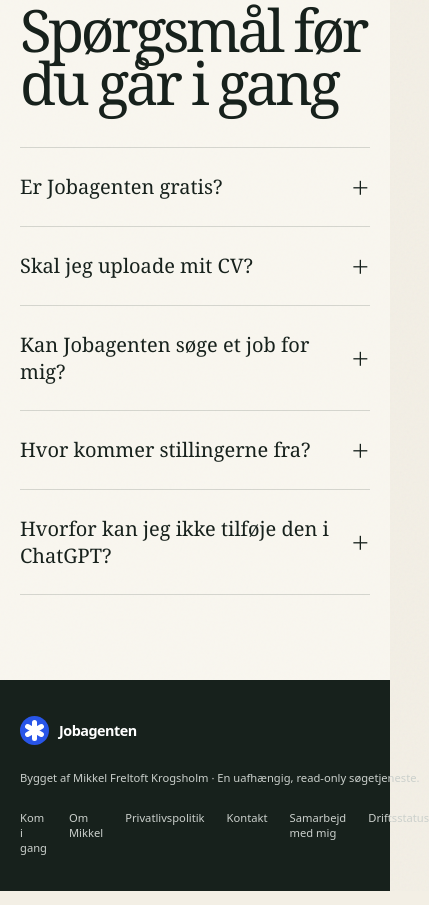
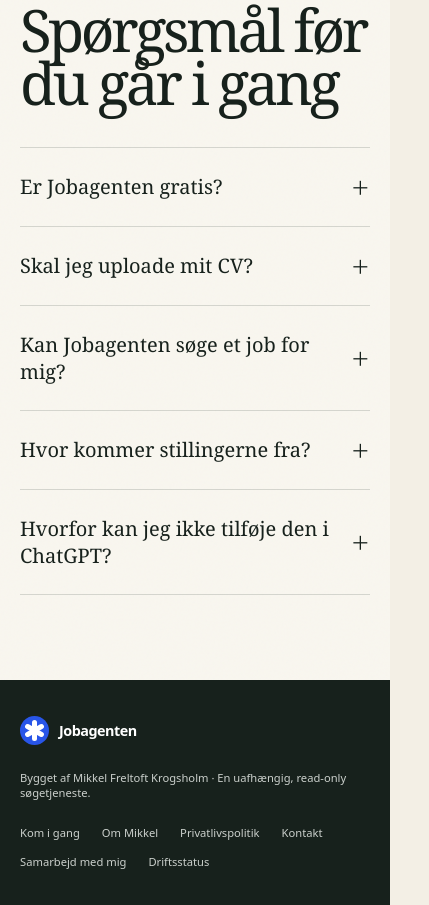
Before and after one commit to mikkelkrogsholm/job-agent, a website with bundled scripts: page web/index.html in a window 390 px wide. Shown: the part 7845-8750 px from the top of the page, 429 px wide, since content can reach past the window. Built offline with nearby package versions, Linux system fonts and the light colour scheme.

Commit message:
Prevent mobile footer overflow

```diff
--- a/web/styles.css
+++ b/web/styles.css
@@ -928,7 +928,8 @@ details[open] .summary-plus { transform: rotate(45deg); }
 .site-footer { display: grid; grid-template-columns: 1fr 1fr auto; align-items: center; gap: 25px; padding-top: 42px; padding-bottom: 42px; color: #cbd0cc; background: var(--ink); }
 .footer-wordmark { color: white; }
 .site-footer p { margin: 0; font-size: .7rem; }
-.site-footer > div { display: flex; gap: 22px; font-size: .7rem; }
+.site-footer > * { min-width: 0; }
+.site-footer > div { display: flex; flex-wrap: wrap; gap: 14px 22px; font-size: .7rem; }
 
 .js [data-scroll-reveal] { transform: translateY(28px); opacity: 0; }
 .js [data-scroll-reveal].is-visible { transform: translateY(0); opacity: 1; transition: opacity 700ms ease, transform 700ms cubic-bezier(.2,.75,.25,1); }
```
